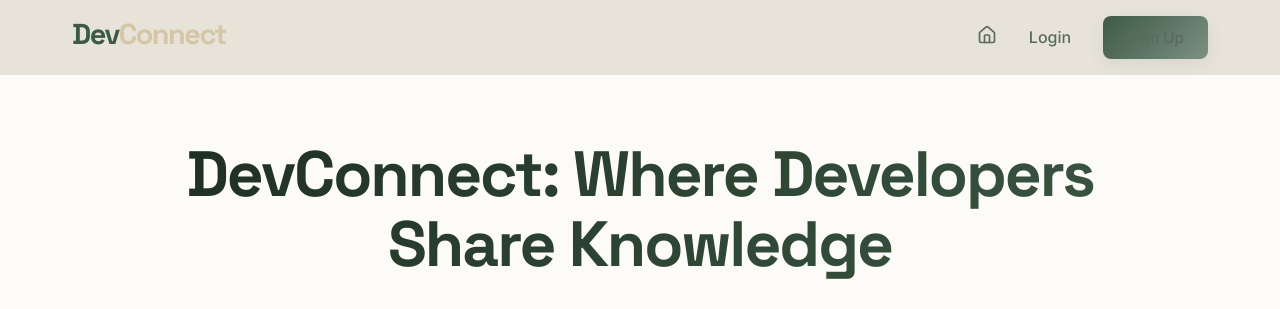
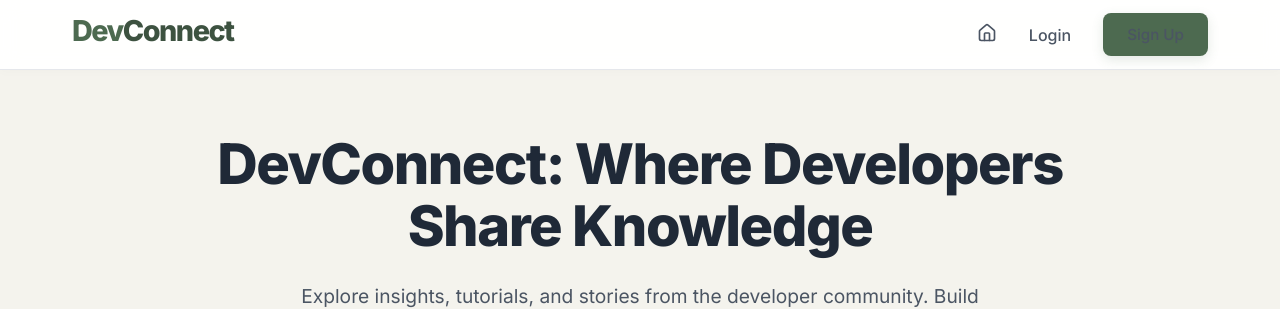
Before and after one commit to shreyashagrawal00/DevConnect, a React app in the folder frontend/: page / in a window 1280 px wide. Shown: the top 309 px of the page. Built offline with nearby package versions, Linux system fonts and the light colour scheme; no server answers; the HTML template or start-up script is replaced by a standard one.

Commit message:
Design: Applied 'e-Haziri' inspired professional minimalist theme

```diff
--- a/frontend/src/index.css
+++ b/frontend/src/index.css
@@ -1,19 +1,19 @@
 @import url('https://fonts.googleapis.com/css2?family=Inter:wght@400;500;600;700;800&family=Space+Grotesk:wght@400;500;600;700;800&display=swap');
 
 :root {
-  --bg-color: #fdfbf7;
+  --bg-color: #f4f3ed;
   --surface-container: #ffffff;
-  --surface-bright: #f4f1ea;
-  --surface-lowest: #f4f1ea;
-  --text-primary: #1c2b1f;
-  --text-secondary: #5a6b5d;
-  --accent-primary: #3d5a45;
-  --accent-secondary: #d4c6a6;
-  --accent-tertiary: #7c9082;
-  --accent-glow: rgba(61, 90, 69, 0.1);
-  --border-color: #e5e0d5;
+  --surface-bright: #ffffff;
+  --surface-lowest: #ffffff;
+  --text-primary: #1f2937;
+  --text-secondary: #4b5563;
+  --accent-primary: #4d6a50;
+  --accent-secondary: #3d5240;
+  --accent-tertiary: #6b8c71;
+  --accent-glow: rgba(77, 106, 80, 0.1);
+  --border-color: #e5e7eb;
   --font-family: 'Inter', system-ui, -apple-system, sans-serif;
-  --font-display: 'Space Grotesk', sans-serif;
+  --font-display: 'Inter', sans-serif; /* Switched back to Inter for the minimalist look in the image */
 }
 
 * {
@@ -62,15 +62,15 @@ body {
 }
 
 .btn-primary {
-  background: linear-gradient(135deg, var(--accent-primary), var(--accent-tertiary));
+  background: var(--accent-primary);
   color: white;
-  box-shadow: 0 4px 15px var(--accent-glow);
+  box-shadow: 0 4px 12px rgba(77, 106, 80, 0.15);
 }
 
 .btn-primary:hover {
   transform: translateY(-2px);
-  box-shadow: 0 8px 25px var(--accent-glow);
-  filter: brightness(1.1);
+  box-shadow: 0 6px 16px rgba(77, 106, 80, 0.25);
+  background: var(--accent-secondary);
 }
 
 .btn-outline {
@@ -118,22 +118,20 @@ body {
 /* Typography */
 h1 {
   font-family: var(--font-display);
-  font-size: 4rem;
+  font-size: 3.5rem;
   font-weight: 800;
-  background: linear-gradient(135deg, var(--text-primary), var(--accent-primary));
-  -webkit-background-clip: text;
-  -webkit-text-fill-color: transparent;
+  color: var(--text-primary);
   margin-bottom: 1.5rem;
   line-height: 1.1;
-  letter-spacing: -2px;
+  letter-spacing: -1.5px;
 }
 
 h2 {
   font-family: var(--font-display);
-  font-size: 2.2rem;
+  font-size: 2rem;
   margin-bottom: 1rem;
-  color: var(--accent-secondary);
-  letter-spacing: -1px;
+  color: var(--text-primary);
+  letter-spacing: -0.5px;
 }
 
 p {
@@ -143,16 +141,17 @@ p {
 
 /* Navbar */
 nav {
-  height: 75px;
+  height: 70px;
   display: flex;
   align-items: center;
   justify-content: space-between;
   border-bottom: 1px solid var(--border-color);
   position: sticky;
   top: 0;
-  background: rgba(229, 224, 213, 0.9);
-  backdrop-filter: blur(20px);
+  background: rgba(255, 255, 255, 0.95);
+  backdrop-filter: blur(10px);
   z-index: 100;
+  box-shadow: 0 2px 10px rgba(0, 0, 0, 0.02);
 }
 
 .logo {
@@ -188,13 +187,12 @@ nav {
 /* Cards */
 .card {
   padding: 2rem;
-  transition: all 0.3s cubic-bezier(0.4, 0, 0.2, 1);
+  transition: all 0.25s ease;
   background: var(--surface-container);
+  box-shadow: 0 4px 20px rgba(0, 0, 0, 0.04);
 }
 
 .card:hover {
-  transform: translateY(-8px);
-  background: var(--surface-container);
-  box-shadow: 0 20px 40px rgba(61, 90, 69, 0.08);
-  border-color: var(--accent-primary);
+  transform: translateY(-5px);
+  box-shadow: 0 12px 30px rgba(0, 0, 0, 0.08);
 }
```
